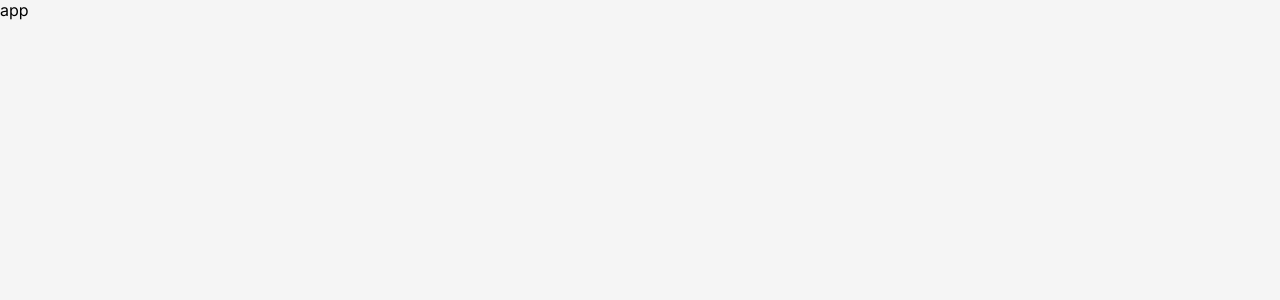
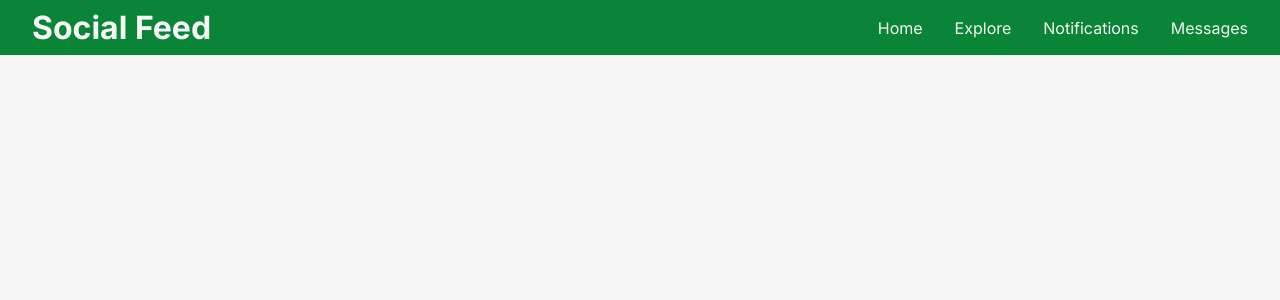
Before and after one commit to Lexicon-LTU-2024/react-example-social-media-feed, a React (Vite) app: page / in a window 1280 px wide. Shown: the top 300 px of the page. Built offline with nearby package versions, Linux system fonts and the light colour scheme.

Commit message:
add header and navbar

```diff
--- a/src/components/App.tsx
+++ b/src/components/App.tsx
@@ -1,9 +1,10 @@
+import { Header } from ".";
 import "../css/App.css";
 
 export function App() {
   return (
     <>
-      <div>app</div>
+      <Header />
     </>
   );
 }
--- /dev/null
+++ b/src/components/Header.tsx
@@ -0,0 +1,12 @@
+import { ReactElement } from "react";
+import { links, Navbar } from ".";
+import "../css/Header.css";
+
+export function Header(): ReactElement {
+  return (
+    <header className="header container">
+      <h1 className="logo-name">Social Feed</h1>
+      <Navbar links={links} />
+    </header>
+  );
+}
--- /dev/null
+++ b/src/components/Link.tsx
@@ -0,0 +1,15 @@
+import { ReactElement } from "react";
+import { ILink } from ".";
+import "../css/Link.css";
+
+interface ILinkProps {
+  link: ILink;
+}
+
+export function Link({ link }: ILinkProps): ReactElement {
+  return (
+    <a className="link" href={link.href}>
+      {link.label}
+    </a>
+  );
+}
--- /dev/null
+++ b/src/components/Navbar.tsx
@@ -0,0 +1,17 @@
+import { ReactElement } from "react";
+import { ILink, Link } from ".";
+import "../css/Navbar.css";
+
+interface INavbarProps {
+  links: ILink[];
+}
+
+export function Navbar({ links }: INavbarProps): ReactElement {
+  return (
+    <nav className="navbar">
+      {links.map((link) => (
+        <Link key={link.id} link={link} />
+      ))}
+    </nav>
+  );
+}
--- a/src/components/index.ts
+++ b/src/components/index.ts
@@ -1 +1,7 @@
 export * from "./App";
+export * from "./Header";
+export * from "./Link";
+export * from "./Navbar";
+
+export * from "../data";
+export * from "../interfaces";
--- /dev/null
+++ b/src/data.ts
@@ -0,0 +1,24 @@
+import { ILink } from "./interfaces";
+
+export const links: ILink[] = [
+  {
+    id: "a",
+    label: "Home",
+    href: "#",
+  },
+  {
+    id: "b",
+    label: "Explore",
+    href: "#",
+  },
+  {
+    id: "c",
+    label: "Notifications ",
+    href: "#",
+  },
+  {
+    id: "d",
+    label: "Messages",
+    href: "#",
+  },
+];
--- /dev/null
+++ b/src/interfaces.ts
@@ -0,0 +1,5 @@
+export interface ILink {
+  id: string;
+  label: string;
+  href: string;
+}
```
